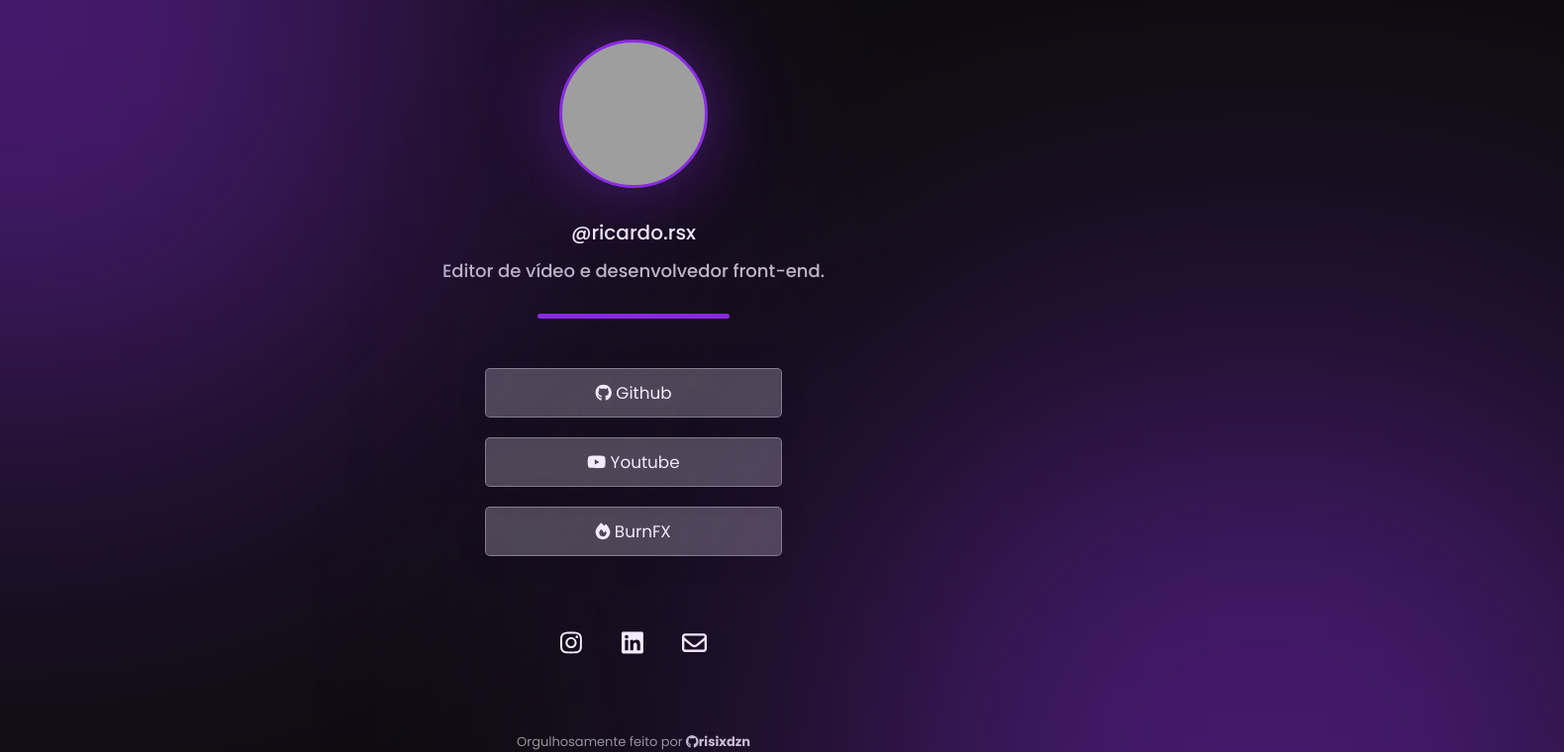
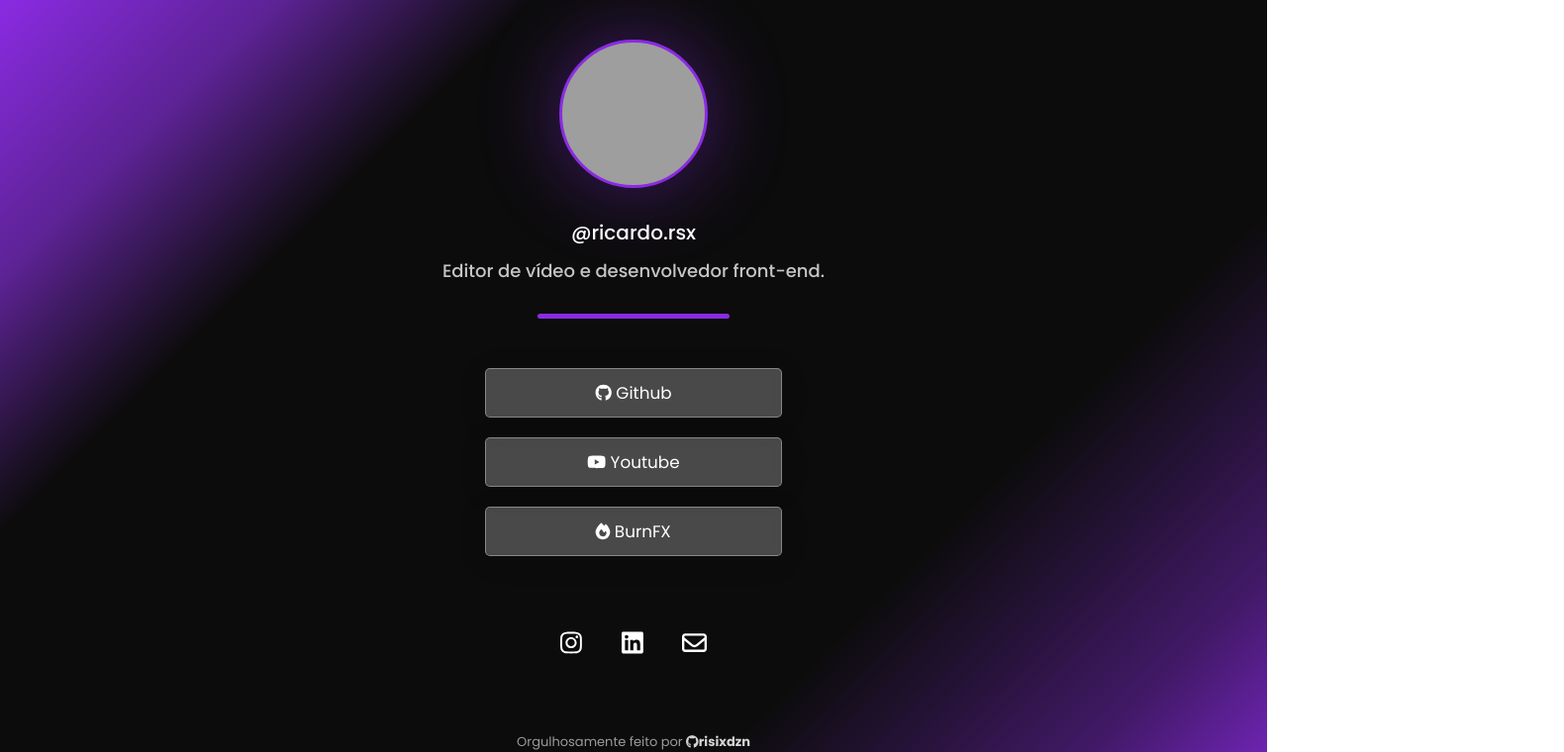
Before and after one commit to risixdzn/mylinks, a React (Create React App) app: page / in a window 1280 px wide. Shown: the top 760 px of the page at 99% size, 1580 px wide, since content can reach past the window. Built offline with nearby package versions, Linux system fonts and the light colour scheme; grey boxes are pictures that could not be loaded.

Commit message:
fix gradient bug

```diff
--- a/src/App.css
+++ b/src/App.css
@@ -9,10 +9,15 @@
 
 body{
   background-color: var(--dark);
+  background: rgb(138,43,226);
+  background: linear-gradient(135deg, rgba(138,43,226,1) 0%, rgba(93,35,149,1) 13%, rgba(12,12,12,1) 25%, rgba(12,12,12,1) 50%, rgba(12,12,12,1) 69%, rgba(65,25,102,1) 86%, rgba(138,43,226,1) 100%);
   overflow: hidden;
   font-family: Poppins;
   width: 100vw;
   height: 100vh;
+  overscroll-behavior-x: none;
+  max-width: 100vw;
+  height: 110vh;
 }
 
 :root{
@@ -26,6 +31,12 @@ body{
   display: flex;
   align-items: center;
   justify-content: center;
+}
+
+.app  {
+  overflow: hidden;
+  max-width: 100vw;
+  overscroll-behavior-x: none;
 }
 
 .bgcircle1{
@@ -215,6 +226,7 @@ a{
       width: 300px;
       height: 300px;
       filter: blur(150px);
+      overflow: hidden;
   }
 
   .profile h1{
--- a/src/App.js
+++ b/src/App.js
@@ -50,8 +50,6 @@ function App() {
         </div>
       </div>
 
-      <div class="bgcircle1"></div>
-      <div class="bgcircle2"></div>
     </div>
   );
 }
```
